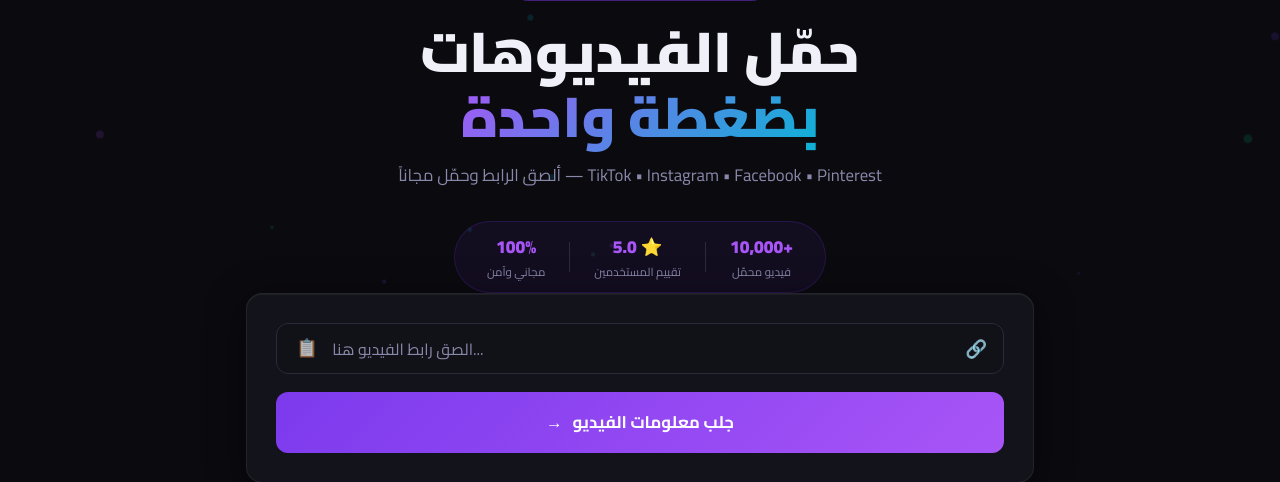
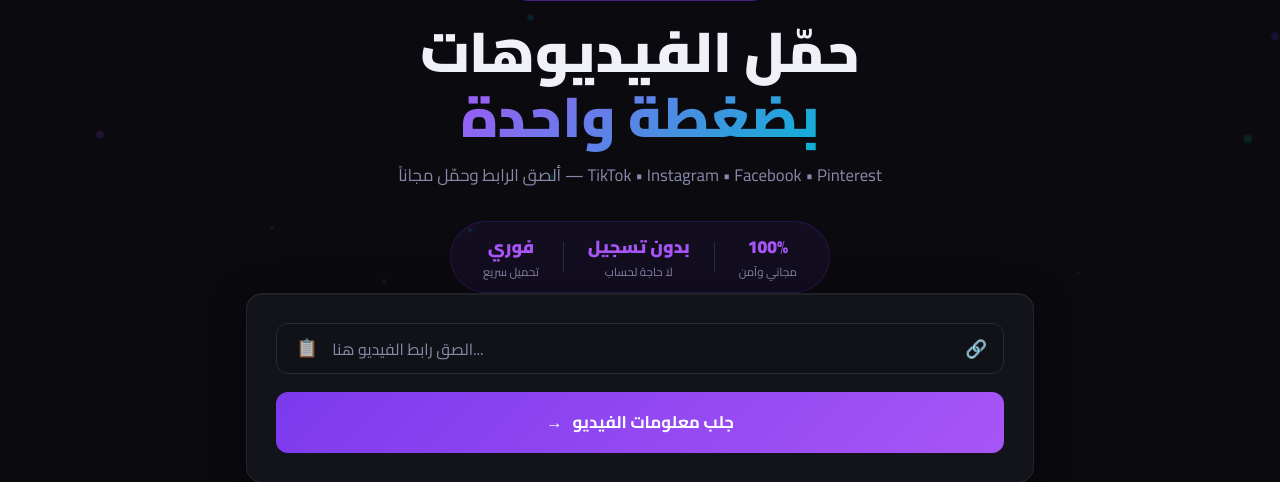
Before and after one commit to Ahmedmutlag/VIP-, a Flask app: template templates/index.html in a window 1280 px wide. Shown: the part 220-702 px from the top of the page. Run offline with Flask 3, Linux system fonts and the light colour scheme; the template is opened without the code that fills it, so the values that code supplies are empty.

Commit message:
Remove dynamic downloads/rating counters from stats bar
Replace unprofessional small numbers (2+ downloads, 5.0 rating) with
static descriptive stats: مجاني وآمن, بدون تسجيل, تحميل سريع

https://claude.ai/code/session_013L5sDbn3fhAacxgycoYcfR

```diff
--- a/templates/index.html
+++ b/templates/index.html
@@ -125,18 +125,18 @@
       <!-- Stats Bar -->
       <div class="stats-bar">
         <div class="stat-item">
-          <span class="stat-num" id="heroDownloads">+10,000</span>
-          <span class="stat-desc">فيديو محمّل</span>
+          <span class="stat-num">100%</span>
+          <span class="stat-desc">مجاني وآمن</span>
         </div>
         <div class="stat-divider"></div>
         <div class="stat-item">
-          <span class="stat-num" id="heroRating">⭐ 5.0</span>
-          <span class="stat-desc" id="heroRatingCount">تقييم المستخدمين</span>
+          <span class="stat-num">بدون تسجيل</span>
+          <span class="stat-desc">لا حاجة لحساب</span>
         </div>
         <div class="stat-divider"></div>
         <div class="stat-item">
-          <span class="stat-num">100%</span>
-          <span class="stat-desc">مجاني وآمن</span>
+          <span class="stat-num">فوري</span>
+          <span class="stat-desc">تحميل سريع</span>
         </div>
       </div>
 
```
